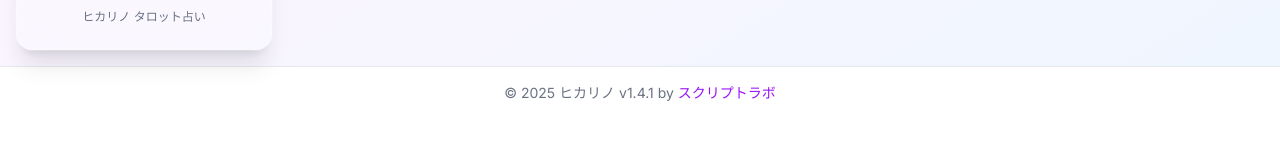
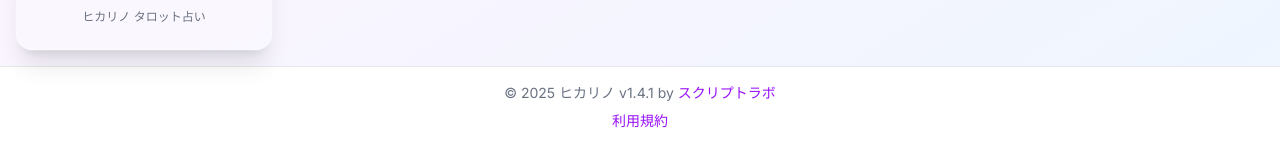
Before and after one commit to Sina-TehraniFard/hikarino, a Next.js app: page / in a window 1280 px wide. Shown: the part 734-878 px from the top of the page. Before the commit the page ends 853 px from the top, so only its background shows below. Built offline with nearby package versions, Linux system fonts and the light colour scheme; no server answers.

Commit message:
fix: フッターの年を動的取得に変更し、利用規約リンクを追加

```diff
--- a/src/components/Footer.tsx
+++ b/src/components/Footer.tsx
@@ -1,11 +1,30 @@
-import packageJson from '../../package.json';
+import packageJson from "../../package.json";
+import Link from "next/link";
 
 export default function Footer() {
-    return (
-        <footer className="w-full py-4 border-t border-gray-200 mt-auto">
-            <div className="max-w-md mx-auto text-center text-gray-500 text-sm">
-                © 2025 ヒカリノ v{packageJson.version} by <a href="https://scriptlab.jp" target="_blank" rel="noopener noreferrer" className="text-purple-600 hover:underline">スクリプトラボ</a>
-            </div>
-        </footer>
-    );
+  const currentYear = new Date().getFullYear();
+  const displayYear = currentYear > 2025 ? `2025 - ${currentYear}` : "2025";
+
+  return (
+    <footer className="w-full py-4 border-t border-gray-200">
+      <div className="max-w-md mx-auto text-center text-gray-500 text-sm space-y-2">
+        <div>
+          © {displayYear} ヒカリノ v{packageJson.version} by{" "}
+          <a
+            href="https://scriptlab.jp"
+            target="_blank"
+            rel="noopener noreferrer"
+            className="text-purple-600 hover:underline"
+          >
+            スクリプトラボ
+          </a>
+        </div>
+        <div className="space-x-4">
+          <Link href="/terms" className="text-purple-600 hover:underline">
+            利用規約
+          </Link>
+        </div>
+      </div>
+    </footer>
+  );
 }
```
